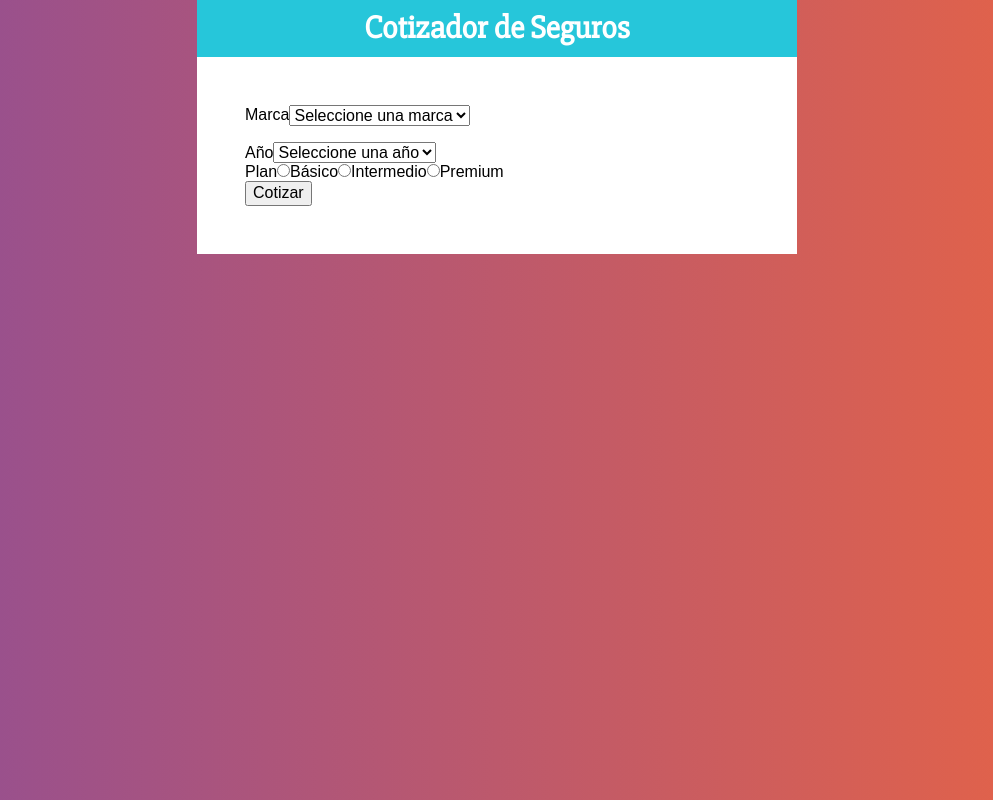
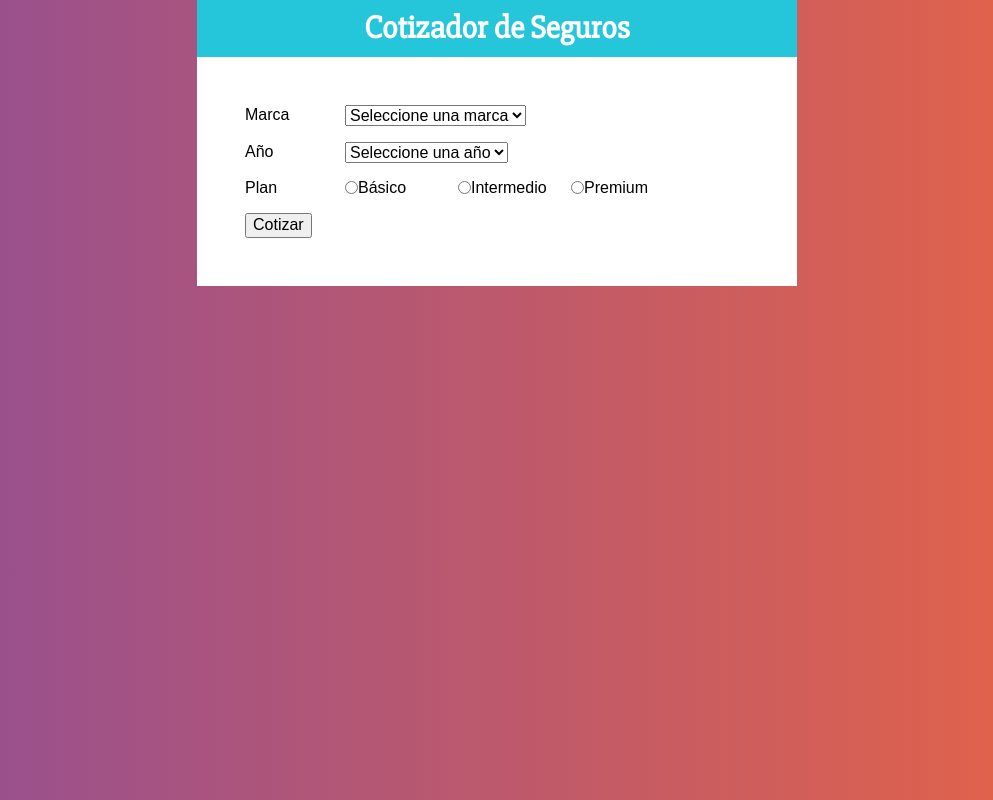
Before and after one commit to AlanGaia/Cotizador-React, a React (Create React App) app: page / in a window 1280 px wide. Shown: the whole page, without its empty margins (143-1136 px from the left). Built offline with nearby package versions, Linux system fonts and the light colour scheme.

Commit message:
label styled comp

```diff
--- a/src/components/Formulario.jsx
+++ b/src/components/Formulario.jsx
@@ -8,6 +8,9 @@ const Campo = styled.div`
   align-items: center;
 `;
 
+const Label = styled.label`
+  flex: 0 0 100px;
+`;
 
 const Formulario = () => {
   return (
@@ -15,7 +18,7 @@ const Formulario = () => {
 
       {/* Marca del Auto  */}
       <Campo>
-        <label htmlFor="marca">Marca</label>
+        <Label htmlFor="marca">Marca</Label>
         <select name="marca">
           <option value="" selected disabled hidden>Seleccione una marca</option>
           <option value="americano">Americano</option>
@@ -25,8 +28,8 @@ const Formulario = () => {
       </Campo>
 
       {/* Año del Auto */}
-      <div>
-        <label htmlFor="anio">Año</label>
+      <Campo>
+        <Label htmlFor="anio">Año</Label>
         <select name="anio">
           <option value="" selected disabled hidden>Seleccione una año</option>
           <option value="2021">2021</option>
@@ -40,21 +43,21 @@ const Formulario = () => {
           <option value="2013">2013</option>
           <option value="2012">2012</option>
         </select>
-      </div>
+      </Campo>
 
       {/* Plan del Auto */}
-      <div>
-        <label htmlFor="plan">Plan</label>
+      <Campo>
+        <Label htmlFor="plan">Plan</Label>
         {/* Básico */}
         <input type="radio" name="plan" value="basico" id="planBasico"/>
-        <label htmlFor="planBasico">Básico</label>
+        <Label htmlFor="planBasico">Básico</Label>
         {/* Intermedio */}
         <input type="radio" name="plan" value="intermedio" id="planIntermedio"/>
-        <label htmlFor="planIntermedio">Intermedio</label>
+        <Label htmlFor="planIntermedio">Intermedio</Label>
         {/* Premium */}
         <input type="radio" name="plan" value="premium" id="planPremium"/>
-        <label htmlFor="planPremium">Premium</label>
-      </div>
+        <Label htmlFor="planPremium">Premium</Label>
+      </Campo>
 
       <button type="button">Cotizar</button>
 
```
